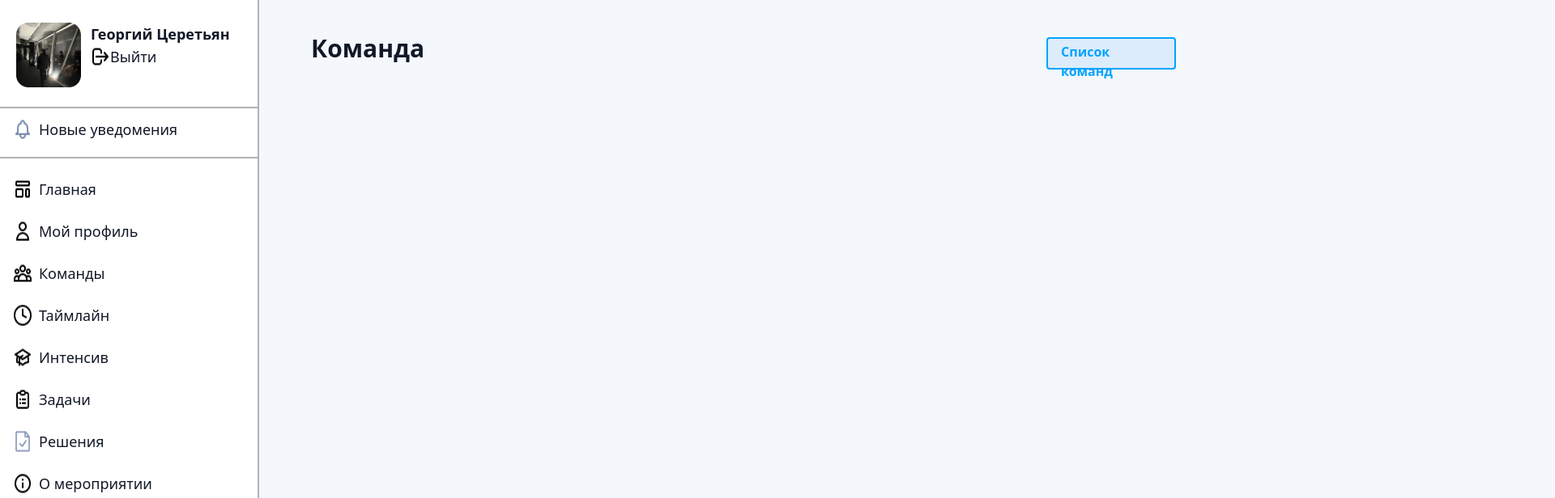
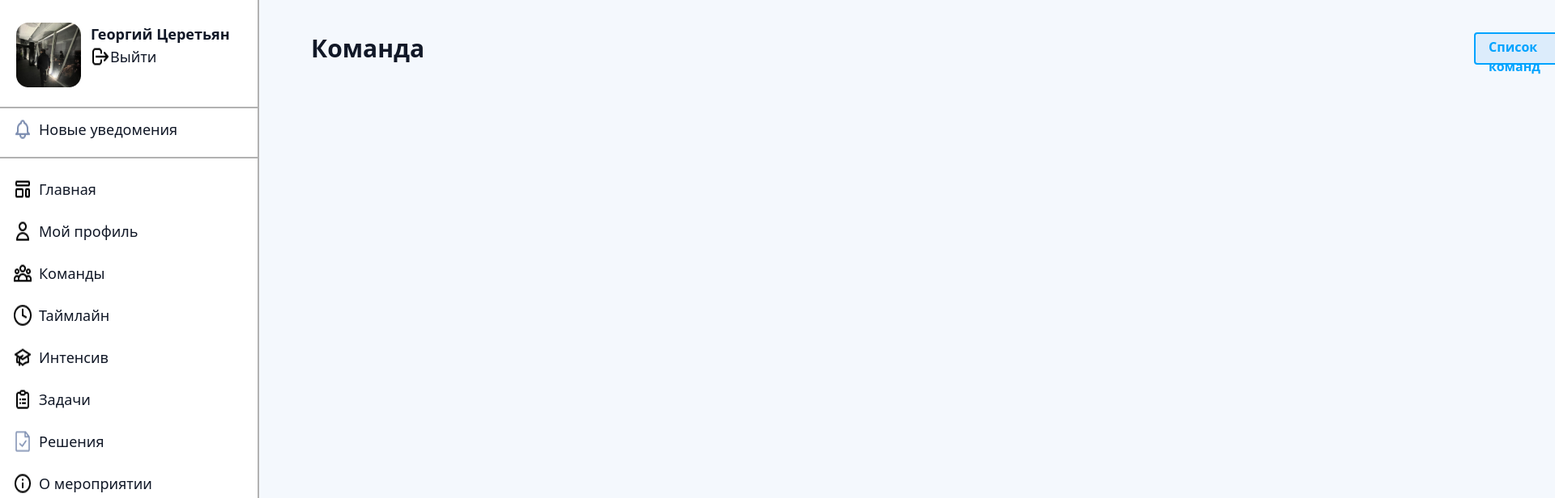
Before and after one commit to yukky9/lets-hack, a React (Create React App) app: page / in a window 1280 px wide. Shown: the top 616 px of the page at 81% size, 1920 px wide, since content can reach past the window. Built offline with nearby package versions, Linux system fonts and the light colour scheme; the HTML template or start-up script is replaced by a standard one.

Commit message:
left slide

```diff
--- a/src/components/atoms/Button/HeaderButton/HeaderButton.tsx
+++ b/src/components/atoms/Button/HeaderButton/HeaderButton.tsx
@@ -2,9 +2,9 @@ import React from 'react';
 
 const HeaderButton = ({children}:any) => {
     return (
-        <div className='bg-white-blue border-2 border-blue text-justify text-blue font-bold w-40 h-10 py-1 px-4 rounded'>
+        <button className='bg-white-blue border-2 border-blue text-justify text-blue font-bold w-40 h-10 py-1 px-4 rounded'>
             {children}
-        </div>
+        </button>
     );
 };
 
--- a/src/components/atoms/Text/HeaderText/HeaderText.tsx
+++ b/src/components/atoms/Text/HeaderText/HeaderText.tsx
@@ -6,7 +6,7 @@ type Props = {
 
 const HeaderText = ({title}:Props) => {
     return (
-        <p className="text-3xl font-bold text-gray-900 dark:text-black">{title}</p>
+        <p className="text-3xl font-bold w-full text-gray-900 dark:text-black">{title}</p>
     );
 };
 
--- a/src/components/organisms/Header/Header.tsx
+++ b/src/components/organisms/Header/Header.tsx
@@ -5,9 +5,9 @@ import HeaderText from '../../atoms/Text/HeaderText/HeaderText';
 
 const Header = () => {
     return (
-        <div className='ml-96 pt-10 flex items-center gap-96'>
+        <div className='ml-96 pt-10 w-full flex items-center gap-96'>
             <HeaderText title='Команда'/>
-            <div className='ml-96 translate-y-1.5'>
+            <div className='ml-36 flex items-center px-96 pr-2'>
                 <HeaderButton>Список команд</HeaderButton>
             </div>
         </div>
```
